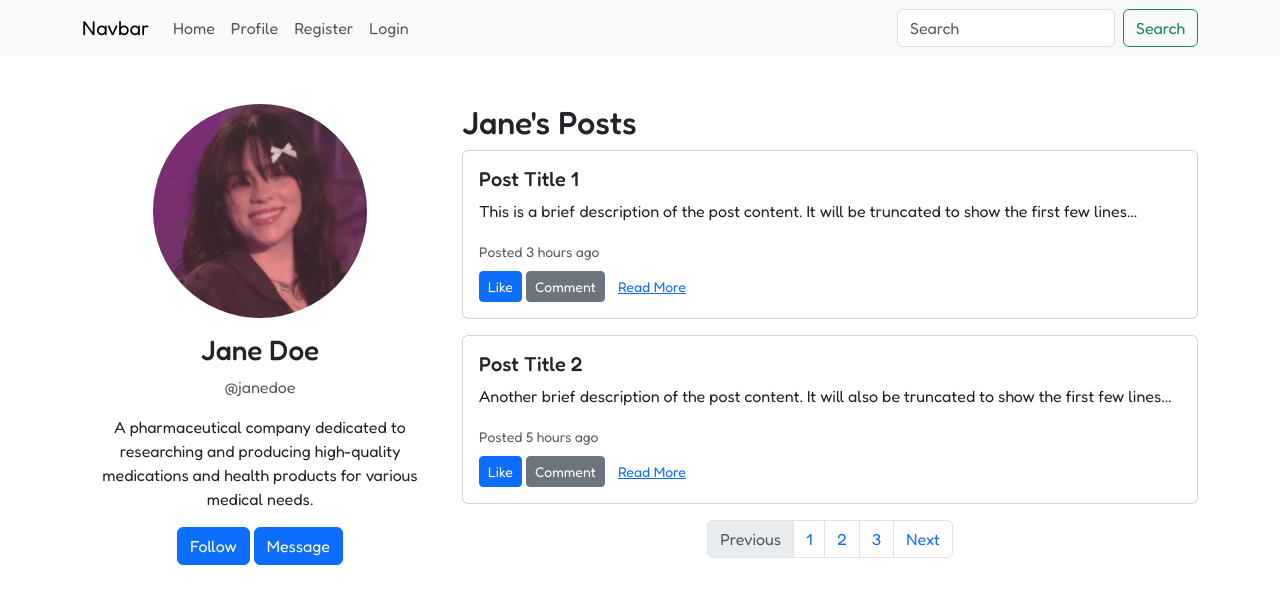
After one commit to whdev36/linkup-web, a Django app: a page that uses templates/read-user.html in a window 1280 px wide. The commit adds this page. Shown: the top 604 px of the page. Run offline with Django 5.2, Linux system fonts and the light colour scheme; data comes from the database, SQL or seed files in the repository.

Commit message:
read user page

```diff
--- a/social/urls.py
+++ b/social/urls.py
@@ -12,4 +12,5 @@ urlpatterns = [
     path('profile/<slug:slug>/', views.view_profile, name='view-profile'),
     path('update-profile/', views.update_profile, name='update-profile'),
     path('read-users/', views.read_users, name='read-users'),
+    path('read-user/<slug:slug>/', views.read_user, name='read-user'),
 ]
--- a/social/views.py
+++ b/social/views.py
@@ -91,3 +91,7 @@ def update_profile(request):
 def read_users(request):
     users = Profile.objects.all()
     return render(request, 'read-users.html', {'users': users})
+
+def read_user(request, slug):
+    user = get_object_or_404(Profile, slug=slug)
+    return render(request, 'read-user.html', {'p': user})
--- /dev/null
+++ b/templates/read-user.html
@@ -0,0 +1,66 @@
+{% extends 'base.html' %}
+
+{% block title %}{{ p.first_name }}'s Profile{% endblock %}
+
+{% load static %}
+
+{% block content %}
+    <div class="row">
+        <!-- Profile Section -->
+        <div class="col-md-4 text-center">
+            <img src="{% if p.profile_picture %}{{ p.profile_picture.url }}{% else %}{% static 'default-pic.png' %}{% endif %}" alt="Profile Picture" class="rounded-circle mb-3" style="width: 60%;">
+            <h3>{{ p.first_name }} {{ p.last_name }}</h3>
+            <p class="text-muted">@{{ p.username }}</p>
+            {% if p.bio %}
+                <p>{{ p.bio }}</p>
+            {% endif %}
+            <a href="" class="btn btn-primary">Follow</a>
+            <a href="" class="btn btn-primary">Message</a>
+        </div>
+
+        <!-- User's Posts Section -->
+        <div class="col-md-8">
+            <h2>{{ p.first_name }}'s Posts</h2>
+            <div class="card mb-3">
+                <div class="card-body">
+                    <h5 class="card-title">Post Title 1</h5>
+                    <p class="card-text">This is a brief description of the post content. It will be truncated to
+                        show the first few lines...</p>
+                    <small class="text-muted">Posted 3 hours ago</small>
+                    <div class="mt-2">
+                        <button class="btn btn-primary btn-sm">Like</button>
+                        <button class="btn btn-secondary btn-sm">Comment</button>
+                        <a href="#" class="btn btn-link btn-sm">Read More</a>
+                    </div>
+                </div>
+            </div>
+            <div class="card mb-3">
+                <div class="card-body">
+                    <h5 class="card-title">Post Title 2</h5>
+                    <p class="card-text">Another brief description of the post content. It will also be truncated to
+                        show the first few lines...</p>
+                    <small class="text-muted">Posted 5 hours ago</small>
+                    <div class="mt-2">
+                        <button class="btn btn-primary btn-sm">Like</button>
+                        <button class="btn btn-secondary btn-sm">Comment</button>
+                        <a href="#" class="btn btn-link btn-sm">Read More</a>
+                    </div>
+                </div>
+            </div>
+            <!-- Pagination -->
+            <nav aria-label="Page navigation">
+                <ul class="pagination justify-content-center">
+                    <li class="page-item disabled">
+                        <span class="page-link">Previous</span>
+                    </li>
+                    <li class="page-item"><a class="page-link" href="#">1</a></li>
+                    <li class="page-item"><a class="page-link" href="#">2</a></li>
+                    <li class="page-item"><a class="page-link" href="#">3</a></li>
+                    <li class="page-item">
+                        <a class="page-link" href="#">Next</a>
+                    </li>
+                </ul>
+            </nav>
+        </div>
+    </div>
+{% endblock %}
--- a/templates/read-users.html
+++ b/templates/read-users.html
@@ -22,7 +22,7 @@
                                 class="rounded-circle img-thumbnail mb-2">
                             <h5 class="font-weight-bold">{{ p.first_name }} {{ p.last_name }}</h5>
                             <p class="text-muted">@{{ p.username }}</p>
-                            <a href="#" class="btn btn-primary">View Profile</a>
+                            <a href="{% url 'read-user' p.slug %}" class="btn btn-primary">View Profile</a>
                         </div>
                     </div>
                 {% endfor %}
```
